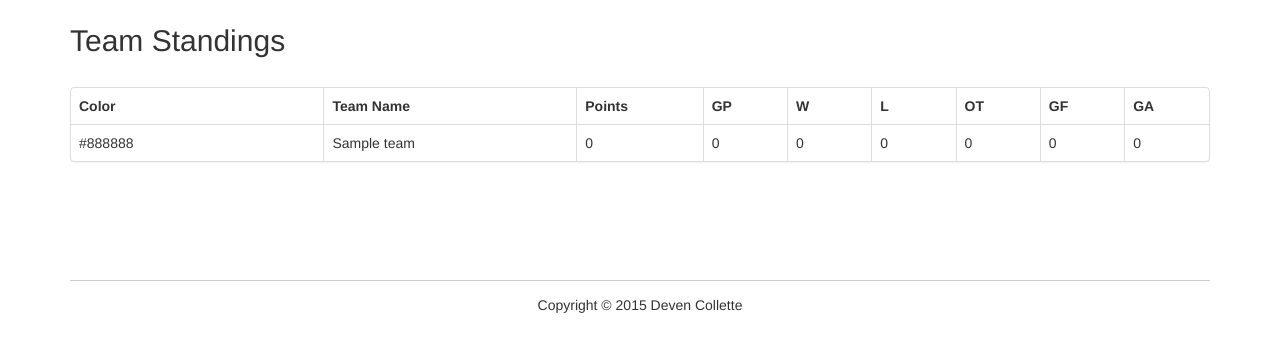
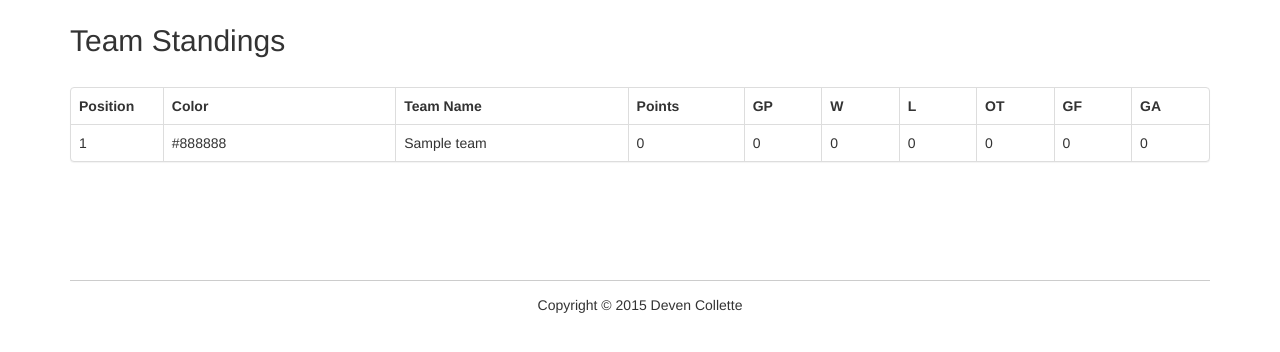
Before and after one commit to DevenCC/cbhl, a CodeIgniter app: a page that uses application/views/team_standings.php in a window 1280 px wide. Shown: the part 51-403 px from the top of the page. Run offline with CodeIgniter, Linux system fonts and the light colour scheme; tables that the repository leaves empty or names only in its code hold one stand-in row (values such as "Sample post").

Commit message:
Initial clean up of teams standings
- removed unnecessary ot_wins
- added proper team standing business rule, teams are orded by:
1. points
2. # of games won
3. # of goals scored against each other (tied teams)
4. difference of goals for and goal against
- Added team positions accordingly
- fixed typo in game feed

```diff
--- a/application/controllers/standings.php
+++ b/application/controllers/standings.php
@@ -21,6 +21,23 @@ class Standings extends MY_Controller
 		$this->view_wrapper('standings', $data);
 	}
 
+	// Get the team's goal total agaisnt a specific team throughout the entire season
+	private function get_total_goals_agaisnt_team($teamid, $opposing_teamid)
+	{
+		$games = $this->games_model->get_games_played_by_team($teamid);
+		$get_total_goals_agaisnt_team = 0;
+		foreach ($games as $game)
+		{
+			if( ($game->team_home == $teamid 		  && $game->team_away == $opposing_teamid) ||
+				($game->team_home == $opposing_teamid && $game->team_away == $teamid)			)
+			{
+				$get_total_goals_agaisnt_team += $this->goals_model->get_goals_for_team_by_game($game->gameid, $teamid);
+			}
+		}
+
+		return $get_total_goals_agaisnt_team;
+	}
+
 	private function sort_players_by_points($a,$b)
 	{
 		if($a->points ==  $b->points )
@@ -40,11 +57,47 @@ class Standings extends MY_Controller
 	 	{
 	 		if($a->wins ==  $b->wins )
 		 	{
-		 		return 0 ;
+		 		$a_points = $this->get_total_goals_agaisnt_team($a->teamid, $b->teamid);
+		 		$b_points = $this->get_total_goals_agaisnt_team($b->teamid, $a->teamid);
+		 		if($a_points ==  $b_points )
+			 	{
+			 		if( ($a->goals_for - $a->goals_against) ==  ($b->goals_for - $b->goals_against) )
+				 	{
+				 		$a->tied_flag+=1;
+				 		$b->tied_flag+=1;
+				 		return 0 ;
+				 	}
+					return (($a->goals_for - $a->goals_against) > ($b->goals_for - $b->goals_against)) ? -1 : 1;
+			 	}
+				return ($a_points > $b_points) ? -1 : 1;
 		 	}
 			return ($a->wins > $b->wins) ? -1 : 1;
 		}
 		return ($a->points > $b->points) ? -1 : 1;
+	}
+
+	private function assign_team_position($teams)
+	{
+		$position = 0;
+		foreach ($teams as $team)
+		{
+			if($position == 0)
+			{
+				$team->position = ++$position;
+			}
+			else
+			{
+				if($team->tied_flag == $teams[$team->teamid-1]->tied_flag && $team->points == $teams[$team->teamid-1]->points)
+				{
+					$team->position = $teams[$team->teamid-1]->position;
+					++$position;
+				}
+				else
+				{
+					$team->position = ++$position;
+				}
+		}
+		}
 	}
 
 	public function players()
@@ -63,6 +116,7 @@ class Standings extends MY_Controller
 		unset($players[48]);
 		unset($players[49]);
 		unset($players[50]);
+		unset($players[51]);
 
 		foreach ($players as $player)
 		{
@@ -95,7 +149,6 @@ class Standings extends MY_Controller
 			$games = $this->games_model->get_games_played_by_team($team->teamid);
 			$wins = 0;
 			$losses = 0;
-			$ot_wins = 0;
 			$ot_losses = 0;
 			$points = 0;
 			$goals_against = 0;
@@ -107,10 +160,6 @@ class Standings extends MY_Controller
 				{
 					$wins++;
 					$points += 2;
-					if($game->game_overtime == 1)
-					{
-						$ot_wins++;
-					}
 				}
 				else
 				{
@@ -131,15 +180,17 @@ class Standings extends MY_Controller
 
 			$teams[$team->teamid]->wins = $wins;
 			$teams[$team->teamid]->losses = $losses;
-			$teams[$team->teamid]->ot_wins = $ot_wins;
 			$teams[$team->teamid]->ot_losses = $ot_losses;
 			$teams[$team->teamid]->points = $points;
 			$teams[$team->teamid]->goals_against = $goals_against;
 			$teams[$team->teamid]->goals_for = $goals_for;
 			$teams[$team->teamid]->games_played = count($games);
+			$teams[$team->teamid]->tied_flag = 0;
 		}
 
 		usort($teams, array("standings", "sort_teams_by_points"));
+
+		$this->assign_team_position($teams);
 
 		$data = array
 		(
--- a/application/views/game_feed.php
+++ b/application/views/game_feed.php
@@ -28,7 +28,7 @@
 								<?php if ($game->game_overtime ==1): ?>
 									<div align="center">OVERTIME</div>
 								<?php else: ?>
-									<div align="center"><i>regultaion time</i></div>
+									<div align="center"><i>regulation time</i></div>
 								<?php endif; ?>
 							</td>
 						</tr>
--- a/application/views/team_standings.php
+++ b/application/views/team_standings.php
@@ -4,6 +4,9 @@
 	<div class="panel panel-default">
 		<table width="100%" class="table table-hover table-bordered">
 			<thead>
+				<th class="col-color" width="5%">
+					Position
+				</th>
 				<th class="col-color" width="15%">
 					Color
 				</th>
@@ -36,6 +39,9 @@
 				<?php if ($teams): ?>
 					<?php foreach ($teams as $teamid => $team): ?>
 						<tr>
+							<td>
+								<?php print $team->position; ?>
+							</td>
 							<td>
 								<?php print $team->team_color; ?>
 							</td>
```
